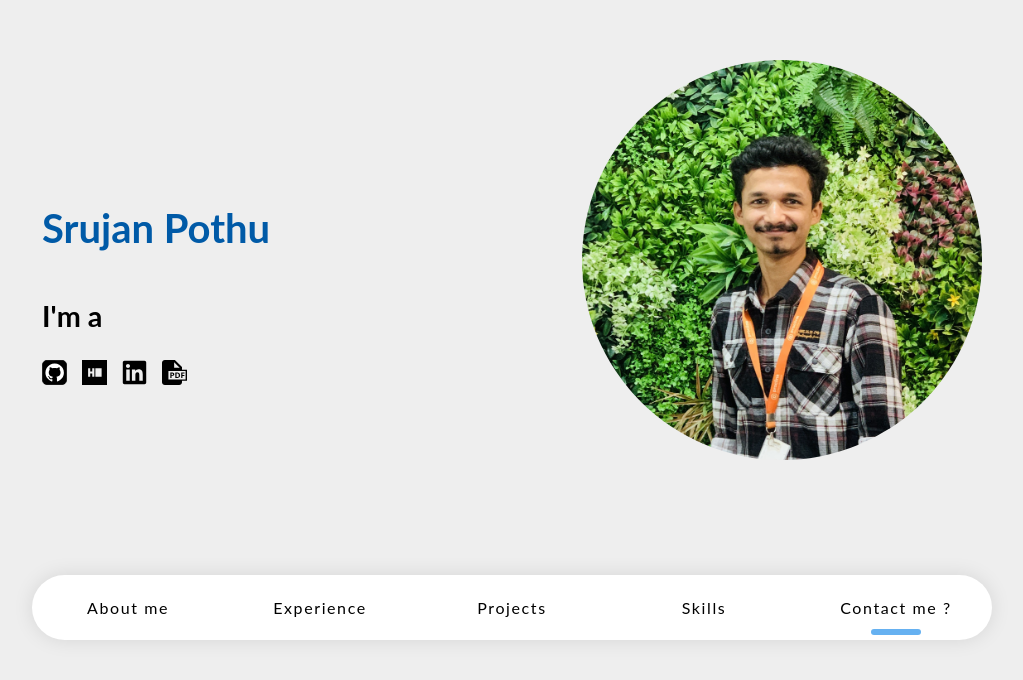
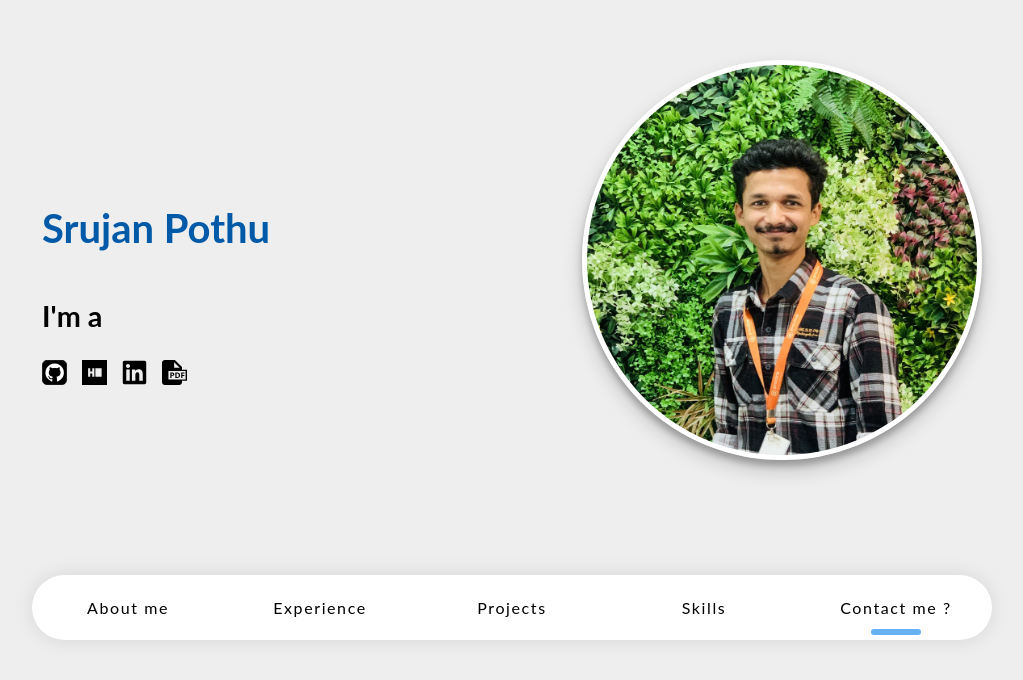
Before and after one commit to srujanpothu14/portfolio, an Angular app: page / in a window 1280 px wide. Shown: the part 120-800 px from the top of the page, without its empty margins (128-1151 px from the left). Built offline with nearby package versions, Linux system fonts and the light colour scheme.

Commit message:
added box shadow for the profile image

```diff
--- a/src/app/intro-page/intro-page.component.html
+++ b/src/app/intro-page/intro-page.component.html
@@ -30,5 +30,7 @@
     </div>
   </div>
 
-  <div class="profile_img_con"></div>
+  <div class="profile_img_con">
+    <img src="assets/profile_img_bg.jpg" alt="" />
+  </div>
 </section>
--- a/src/app/intro-page/intro-page.component.scss
+++ b/src/app/intro-page/intro-page.component.scss
@@ -69,13 +69,17 @@ h2 {
 }
 
 .profile_img_con {
-  background-image: url("../../assets/profile_img_bg.jpg");
-  background-repeat: no-repeat;
-  background-size: cover;
-  background-position: center;
   border-radius: 50%;
   width: 400px;
   height: 400px;
+  img {
+    width: 390px;
+    height: 390px;
+    border-radius: 50%;
+    border: white 5px solid;
+    box-shadow: rgba(0, 0, 0, 0.19) 0px 10px 20px,
+      rgba(0, 0, 0, 0.23) 0px 6px 6px;
+  }
 }
 
 /* Responsive Design */
```
